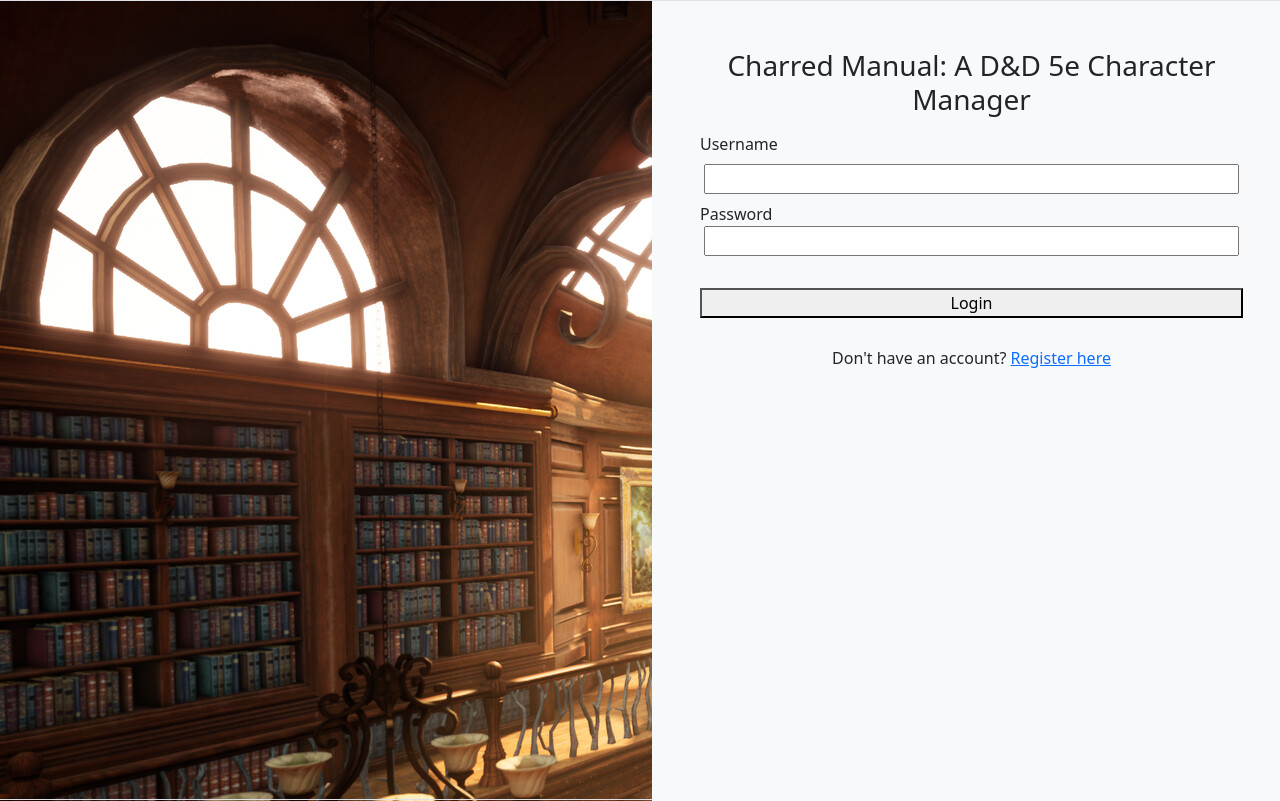
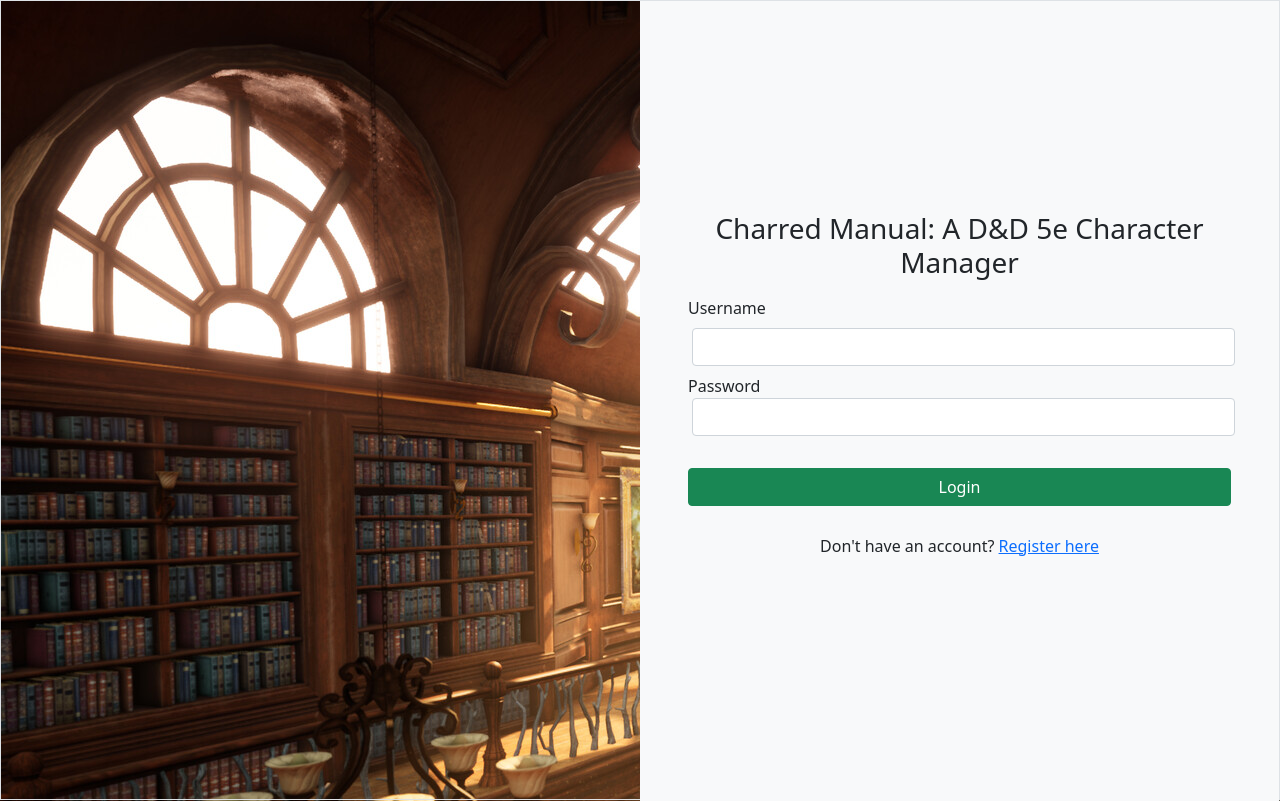
Before and after one commit to jesuisdevnull/charman, a PHP site: page / in a window 1280 px wide. Run offline with PHP 8.4, Linux system fonts and the light colour scheme.

Commit message:
Added non-functional login page

```diff
--- /dev/null
+++ b/classes/core/dbh.php
@@ -0,0 +1 @@
+<?php
--- a/index.php
+++ b/index.php
@@ -8,18 +8,18 @@
     </head>
     <body class="min-vh-100 m-0 p-0">
         <div class="container-fluid m-0 p-0" id="main-container">
-            <div class="row border vh-100" id="column-with-background">
-                <div class="col-md vh-100">
+            <div class="row border vh-100 m-0 p-0">
+                <div class="col-md vh-100 m-0 p-0">
 		</div>
-		<div class="col-md p-0 vh-100 bg-light">
+		<div class="col-md m-0 p-0 vh-100 bg-light d-flex align-items-center">
 		    <form class="d-flex flex-column p-5 m-0">
 		        <h1 class="fs-3 mb-3 text-center">Charred Manual: A D&D 5e Character Manager</h1>
                         <label for="username" class="text-sm-center text-lg-start">Username</label>
-                        <input class="mx-1 my-2" type="text" id="username" name="username">
+                        <input class="mx-1 my-2 form-control" type="text" id="username" name="username" required>
                         <label for="password" class="text-sm-center text-lg-start">Password</label>
-                        <input class="mx-1 mb-4" type="password" id="password" name="password">
-                        <button class="mt-2 mb-4" type="submit">Login</button>
-		        <p class="text-center mt-1">Don't have an account? <a href="">Register here</a><p>
+                        <input class="mx-1 mb-4 form-control" type="password" id="password" name="password" required>
+                        <button class="btn btn-success mt-2 mb-4" type="submit">Login</button>
+		        <p class="text-center mt-1">Don't have an account? <a href="./signup.php">Register here</a><p>
 		    </form>
                 </div>
             </div>
```
Also changed, not shown: signup.php (added, +28 -0 lines), classes/controllers/signup.controller.php (added), classes/models/signup.model.php (added), classes/views/signup.view.php (added), 1 other file.
